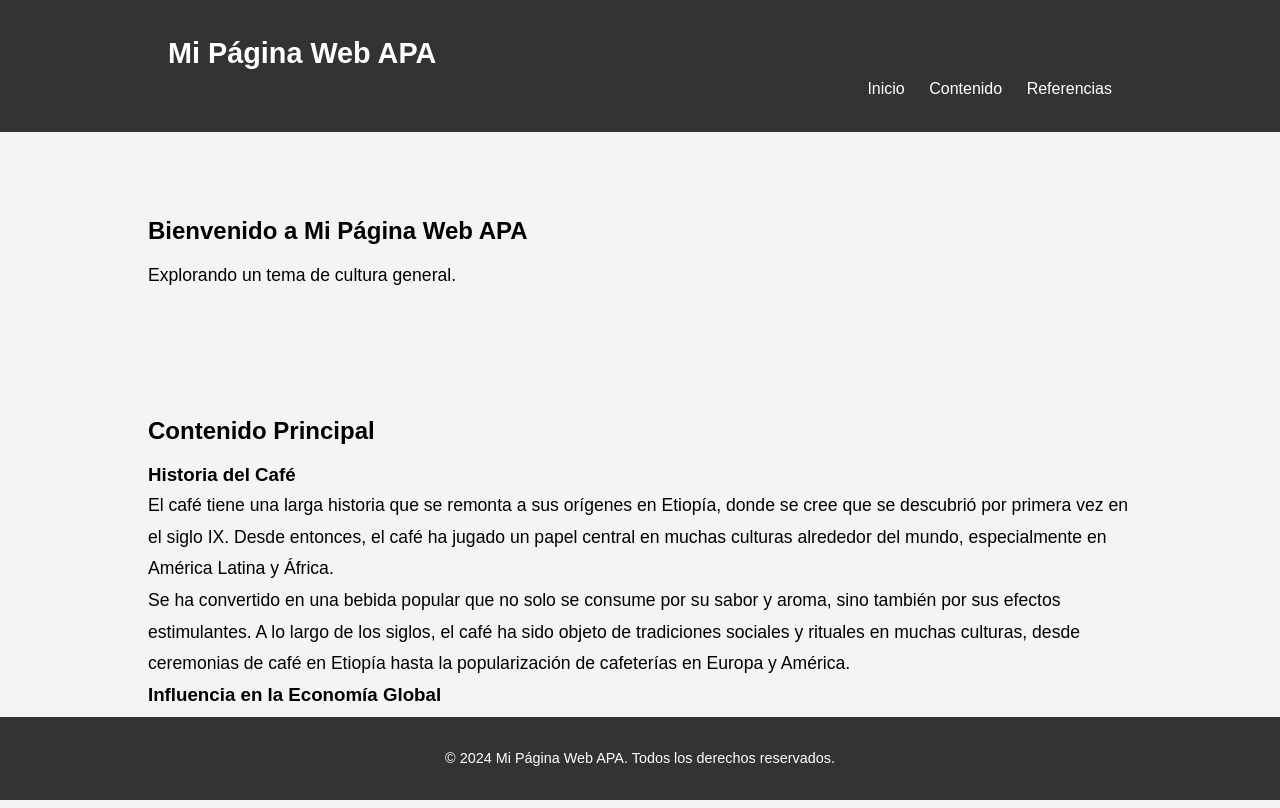
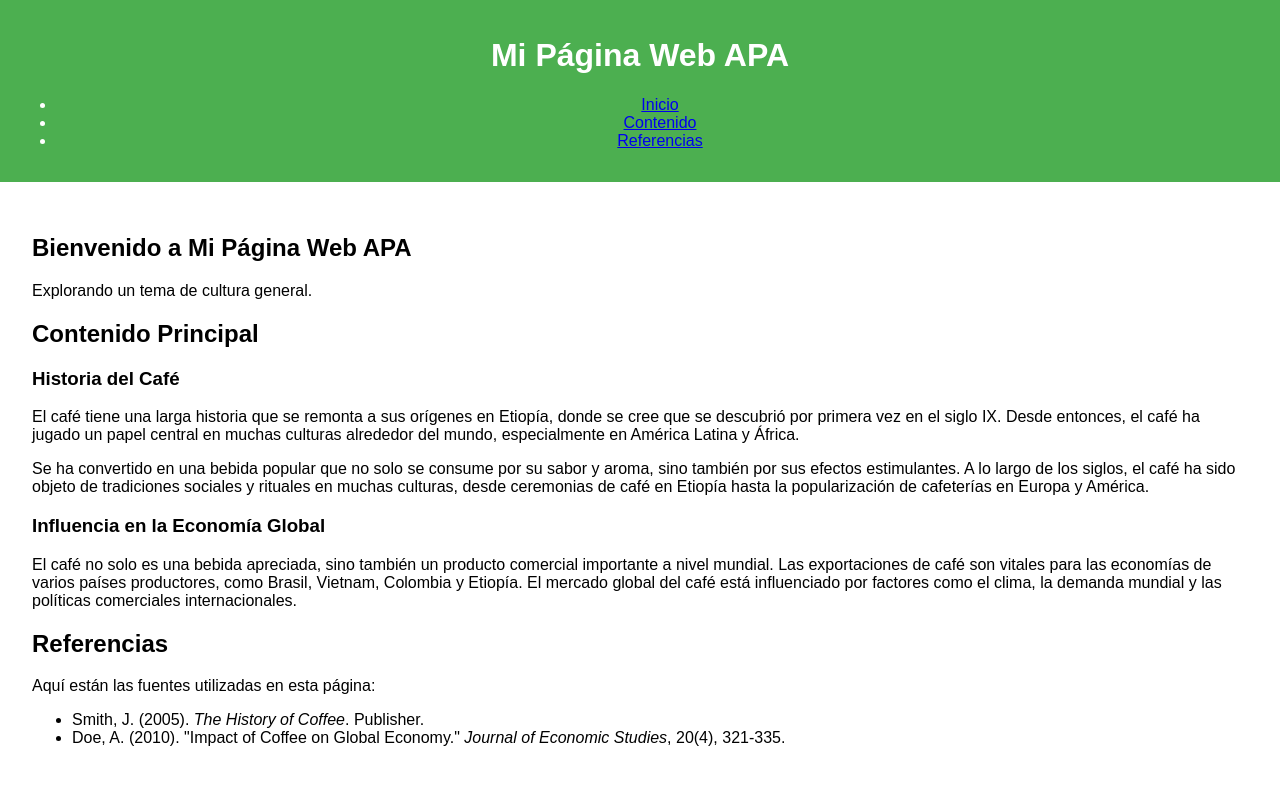
Before and after one commit to csrpxt/CitaSpot.githup.io, a plain HTML site: page index.html in a window 1280 px wide. Shown: the top 808 px of the page. Drawn offline with Linux system fonts and the light colour scheme.

Commit message:
Add files via upload

```diff
--- a/styles.css
+++ b/styles.css
@@ -1,82 +1,55 @@
-/* Reset CSS */
-* {
+/* styles.css */
+
+body {
+    font-family: Arial, sans-serif;
     margin: 0;
     padding: 0;
     box-sizing: border-box;
 }
 
-/* Estilos Generales */
-body {
-    font-family: Arial, sans-serif;
-    line-height: 1.6;
-    background-color: #f4f4f4;
-}
-
-.container {
-    width: 80%;
-    margin: auto;
-    padding: 20px;
-}
-
 header {
-    background-color: #333;
-    color: #fff;
-    padding: 10px 0;
-}
-
-header h1 {
-    font-size: 1.8rem;
-    margin-left: 20px;
-}
-
-nav ul {
-    list-style: none;
-    text-align: right;
-    margin-right: 20px;
-}
-
-nav ul li {
-    display: inline;
-    margin-left: 20px;
-}
-
-nav ul li a {
-    color: #fff;
-    text-decoration: none;
-}
-
-nav ul li a:hover {
-    text-decoration: underline;
+    background-color: #4CAF50;
+    color: white;
+    padding: 1rem;
+    text-align: center;
 }
 
 main {
-    padding: 20px 0;
+    padding: 2rem;
 }
 
-.section {
-    padding: 40px 0;
+#search-section {
+    text-align: center;
 }
 
-section h2 {
-    font-size: 1.5rem;
-    margin-bottom: 10px;
+#search-input {
+    width: 60%;
+    padding: 0.5rem;
+    margin-right: 0.5rem;
 }
 
-section p {
-    font-size: 1.1rem;
-    line-height: 1.8;
+#search-button {
+    padding: 0.5rem;
 }
 
-footer {
-    background-color: #333;
-    color: #fff;
-    text-align: center;
-    padding: 10px 0;
-    position: absolute;
-    bottom: 0;
-    width: 100%;
+#results-section {
+    margin-top: 2rem;
 }
 
-footer p {
-    font-size: 0.9rem;
+.result-item {
+    border-bottom: 1px solid #ccc;
+    padding: 1rem 0;
 }
+
+.result-title {
+    font-weight: bold;
+}
+
+.result-snippet {
+    color: #333;
+}
+
+.result-citation {
+    font-style: italic;
+    color: #555;
+}
```
Also changed, not shown: index.html.html (added, +29 -0 lines), script.js (added, +51 -0 lines).
